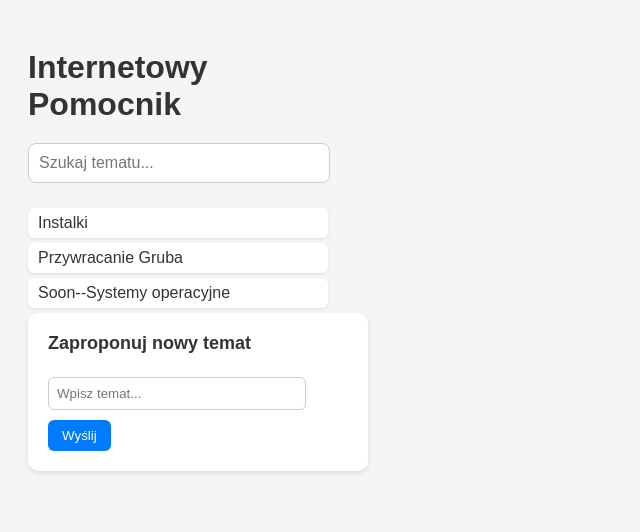
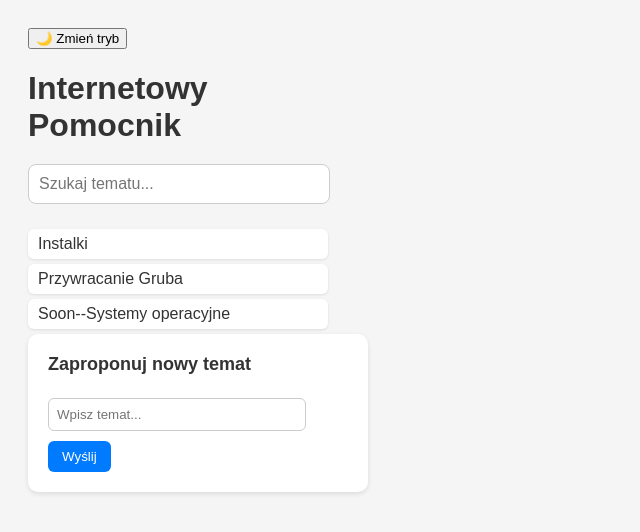
Before and after one commit to ehumanreal/helppack, a plain HTML site: page index.html in a window 1280 px wide. Shown: the whole page, without its empty margins (0-640 px from the left). Drawn offline with Linux system fonts and the light colour scheme.

Commit message:
Add files via upload

```diff
--- a/index.html
+++ b/index.html
@@ -9,6 +9,7 @@
 <body>
 
   <div class="sidebar">
+    <button id="toggle-theme">🌙 Zmień tryb</button>
     <h1>Internetowy Pomocnik</h1>
     <input type="text" id="searchInput" placeholder="Szukaj tematu...">
 
```
